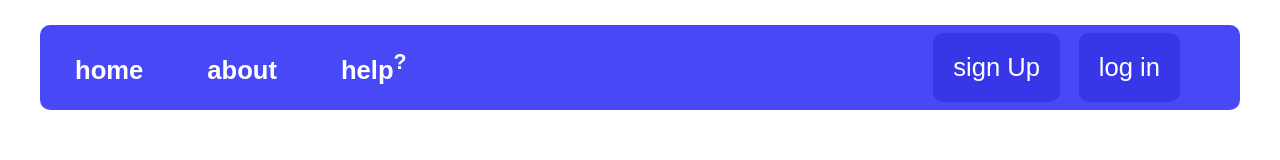
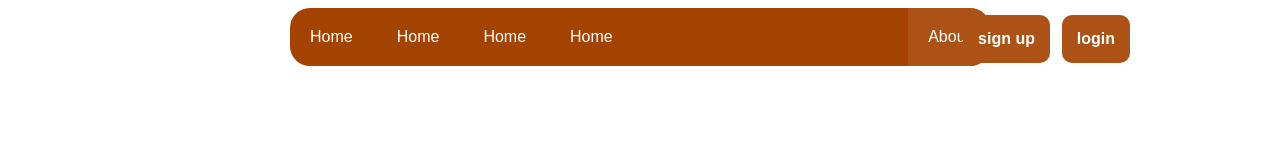
Before and after one commit to yousefShlaby/eshtry, a plain HTML site: page index.html in a window 1280 px wide. Drawn offline with Linux system fonts and the light colour scheme.

Commit message:
شوف كده؟

```diff
--- a/Css/index.css
+++ b/Css/index.css
@@ -1,51 +1,56 @@
-.header {
-    background-color: rgb(72, 72, 247);
-    padding: 25px;
-    width: 1150px;
-    border-radius: 10px;
+nav {
+    background-color: #A44200;
+    width: 700px;
+    border-radius: 20px;
     margin: auto;
-    margin-top: 25px;
 }
 
-.header a {
+nav a {
+    display: inline-block;
+    padding: 20px;
     color: white;
-    margin-right: 50px;
     text-decoration: none;
-    font-weight: bold;
+    text-transform: capitalize;
     font-family: Arial, Helvetica, sans-serif;
-    font-size: 160%;
-    padding-left: 10px;
 }
 
-.header a:hover {
-    background-color: red;
+nav .about {
+    float: right;
+    background-color: #ac5216;
+    border-radius: 0 20px 20px 0;
+}
+
+nav a:hover {
+    text-decoration: underline;
+    color: navy;
+}
+
+.join .sign {
+    background-color: #ac5216;
+    display: inline-block;
+    padding: 15px;
+    color: white;
+    font-family:Arial, Helvetica, sans-serif;
+    text-decoration: none;
+    border-radius: 10px;
+    position: absolute;
+    right: 230px;
+    top: 15px;
+    font-weight: bold;
+
 
 }
-
-
-.header-2 a {
-    background-color: rgb(55, 55, 231);
+.join .log {
+    background-color: #ac5216;
+    display: inline-block;
+    padding: 15px;
     color: white;
-    width: fit-content;
-    text-align: center;
+    font-family:Arial, Helvetica, sans-serif;
+    text-decoration: none;
     border-radius: 10px;
-    padding: 20px;
-}
-
-.header-2 .sign {
     position: absolute;
-    right: 220px;
-    top: 33px;
-    text-decoration:  none;
-    font-size: 160%;
-    font-family: Arial, Helvetica, sans-serif;
-}
-.header-2 .log {
-    position: absolute;
-    right: 100px;
-    top: 33px;
-    text-decoration: none;
-    font-size: 160%;
-    font-family: Arial, Helvetica, sans-serif;
+    right: 150px;
+    top: 15px;
+    font-weight: bold;
 
 }
--- a/index.html
+++ b/index.html
@@ -12,14 +12,17 @@
 </head>
 <body>
     <header>
-        <div class="header">
+        <nav>
             <a href="#">home</a>
-            <a href="#">about</a>
-            <a href="#">help<sup>?</sup></a>
-        </div>
-        <div class="header-2">
-            <a class="sign" href="#">sign Up</a>
-            <a class="log" href="#">log in</a>
+            <a href="#">home</a>
+            <a href="#">home</a>
+            <a  href="#">home</a>
+            <a class="about" href="#">about</a>
+        </nav>
+
+        <div class="join">
+            <a class="sign" href="#">sign up</a>
+            <a class="log" href="#">login</a>
         </div>
 
     </header>
```
Also changed, not shown: images/cart.jpg (added), images/logo-2.png (added), images/logo.png (added).
